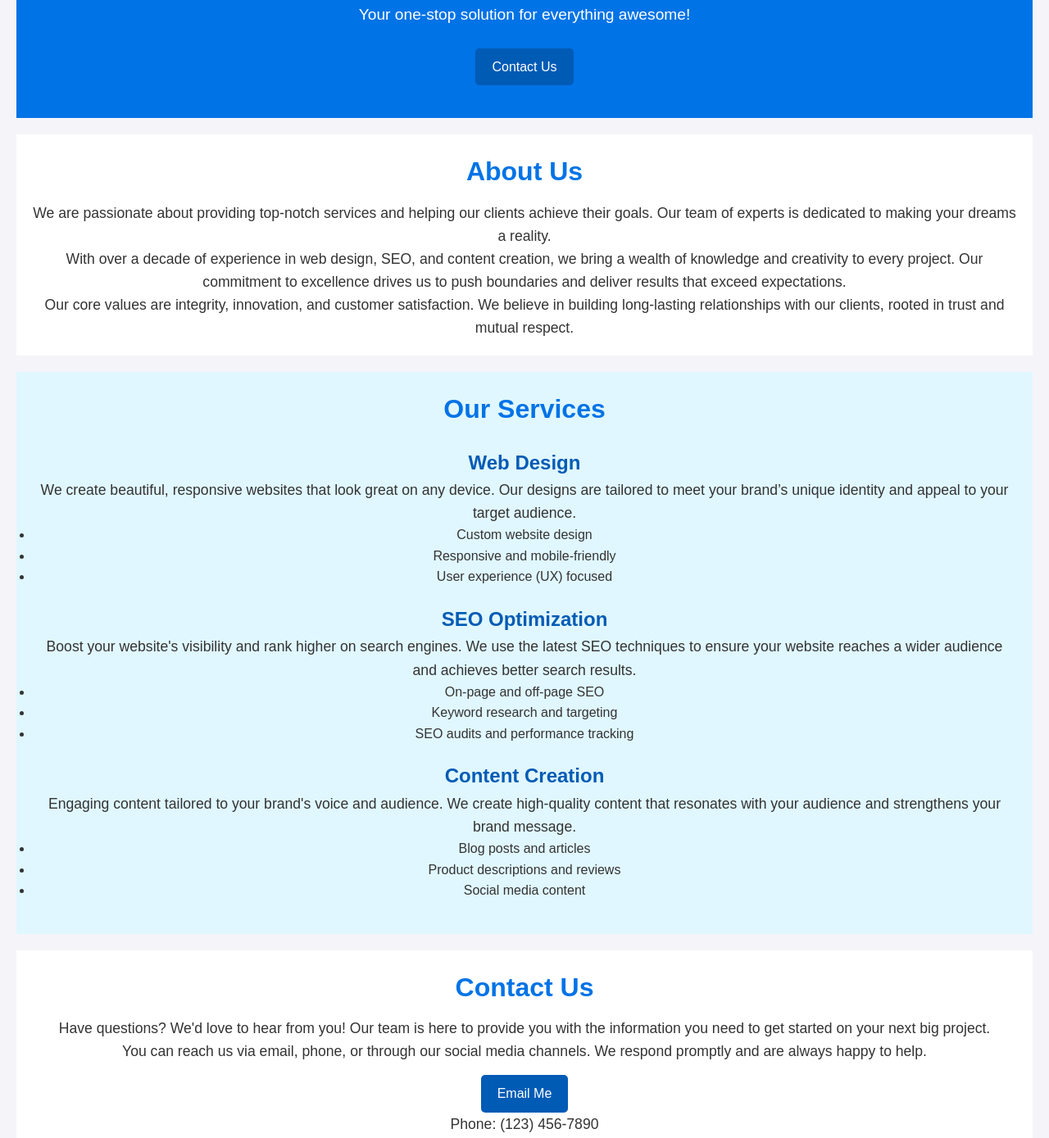
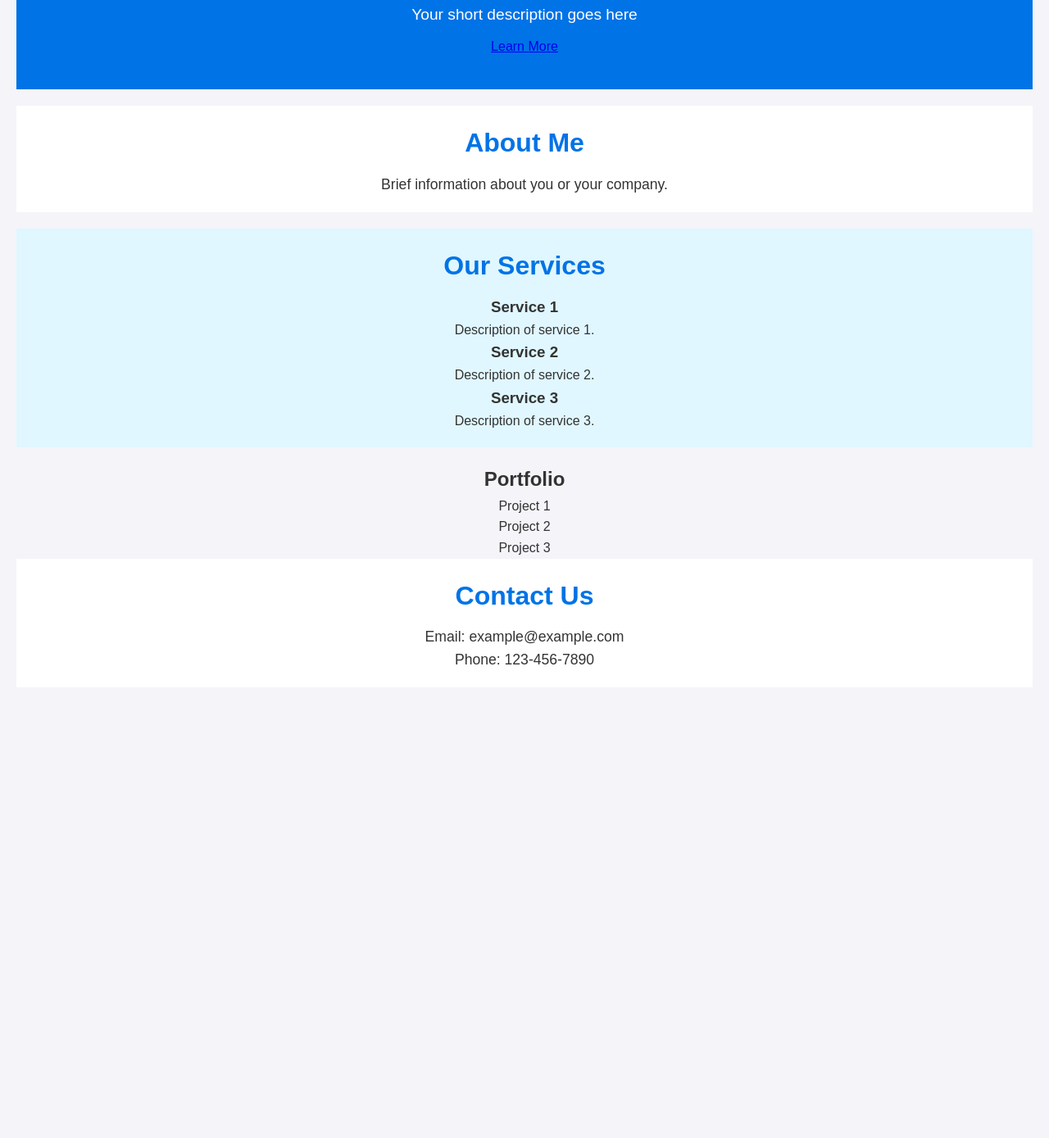
Before and after one commit to CourtSantos/courtsantos, a plain HTML site: page index.html in a window 1280 px wide. Shown: the part 131-1520 px from the top of the page at 82% size. After the commit the page ends 1010 px from the top, so only its background shows below. Drawn offline with Linux system fonts and the light colour scheme.

Commit message:
Update index.html

```diff
--- a/index.html
+++ b/index.html
@@ -3,80 +3,65 @@
 <head>
     <meta charset="UTF-8">
     <meta name="viewport" content="width=device-width, initial-scale=1.0">
-  <title>My One-Page Website</title>
+    <title>One Page Template</title>
     <link rel="stylesheet" href="styles.css">
 </head>
 <body>
 
     <!-- Header Section -->
-  <header>
+    <header id="header">
+        <div class="container">
             <h1>Welcome to My Website</h1>
-    <p>Your one-stop solution for everything awesome!</p>
-    <a href="#contact" class="button">Contact Us</a>
+            <p>Your short description goes here</p>
+            <a href="#about" class="btn">Learn More</a>
+        </div>
     </header>
 
     <!-- About Section -->
     <section id="about">
-    <h2>About Us</h2>
-    <p>We are passionate about providing top-notch services and helping our clients achieve their goals. Our team of experts is dedicated to making your dreams a reality.</p>
-    <p>With over a decade of experience in web design, SEO, and content creation, we bring a wealth of knowledge and creativity to every project. Our commitment to excellence drives us to push boundaries and deliver results that exceed expectations.</p>
-    <p>Our core values are integrity, innovation, and customer satisfaction. We believe in building long-lasting relationships with our clients, rooted in trust and mutual respect.</p>
+        <div class="container">
+            <h2>About Me</h2>
+            <p>Brief information about you or your company.</p>
+        </div>
     </section>
 
     <!-- Services Section -->
     <section id="services">
+        <div class="container">
             <h2>Our Services</h2>
+            <div class="service-box">
+                <h3>Service 1</h3>
+                <p>Description of service 1.</p>
+            </div>
+            <div class="service-box">
+                <h3>Service 2</h3>
+                <p>Description of service 2.</p>
+            </div>
+            <div class="service-box">
+                <h3>Service 3</h3>
+                <p>Description of service 3.</p>
+            </div>
+        </div>
+    </section>
 
-    <div class="service">
-      <h3>Web Design</h3>
-      <p>We create beautiful, responsive websites that look great on any device. Our designs are tailored to meet your brand’s unique identity and appeal to your target audience.</p>
-      <ul>
-        <li>Custom website design</li>
-        <li>Responsive and mobile-friendly</li>
-        <li>User experience (UX) focused</li>
-      </ul>
-    </div>
-
-    <div class="service">
-      <h3>SEO Optimization</h3>
-      <p>Boost your website's visibility and rank higher on search engines. We use the latest SEO techniques to ensure your website reaches a wider audience and achieves better search results.</p>
-      <ul>
-        <li>On-page and off-page SEO</li>
-        <li>Keyword research and targeting</li>
-        <li>SEO audits and performance tracking</li>
-      </ul>
-    </div>
-
-    <div class="service">
-      <h3>Content Creation</h3>
-      <p>Engaging content tailored to your brand's voice and audience. We create high-quality content that resonates with your audience and strengthens your brand message.</p>
-      <ul>
-        <li>Blog posts and articles</li>
-        <li>Product descriptions and reviews</li>
-        <li>Social media content</li>
-      </ul>
+    <!-- Portfolio Section -->
+    <section id="portfolio">
+        <div class="container">
+            <h2>Portfolio</h2>
+            <div class="portfolio-item">Project 1</div>
+            <div class="portfolio-item">Project 2</div>
+            <div class="portfolio-item">Project 3</div>
         </div>
     </section>
 
     <!-- Contact Section -->
     <section id="contact">
+        <div class="container">
             <h2>Contact Us</h2>
-    <p>Have questions? We'd love to hear from you! Our team is here to provide you with the information you need to get started on your next big project.</p>
-    <p>You can reach us via email, phone, or through our social media channels. We respond promptly and are always happy to help.</p>
-    <a href="mailto:courtsantos79@gmail.com" class="button">Email Me</a>
-    <p>Phone: (123) 456-7890</p>
-    <p>Follow us on social media:</p>
-    <ul>
-      <li><a href="#">Facebook</a></li>
-      <li><a href="#">Twitter</a></li>
-      <li><a href="#">LinkedIn</a></li>
-    </ul>
+            <p>Email: example@example.com</p>
+            <p>Phone: 123-456-7890</p>
+        </div>
     </section>
-
-  <!-- Footer -->
-  <footer>
-    <p>&copy; 2024 My One-Page Website. All rights reserved.</p>
-  </footer>
 
 </body>
 </html>
```
Lines whose indentation alone changed are shown as unchanged.
